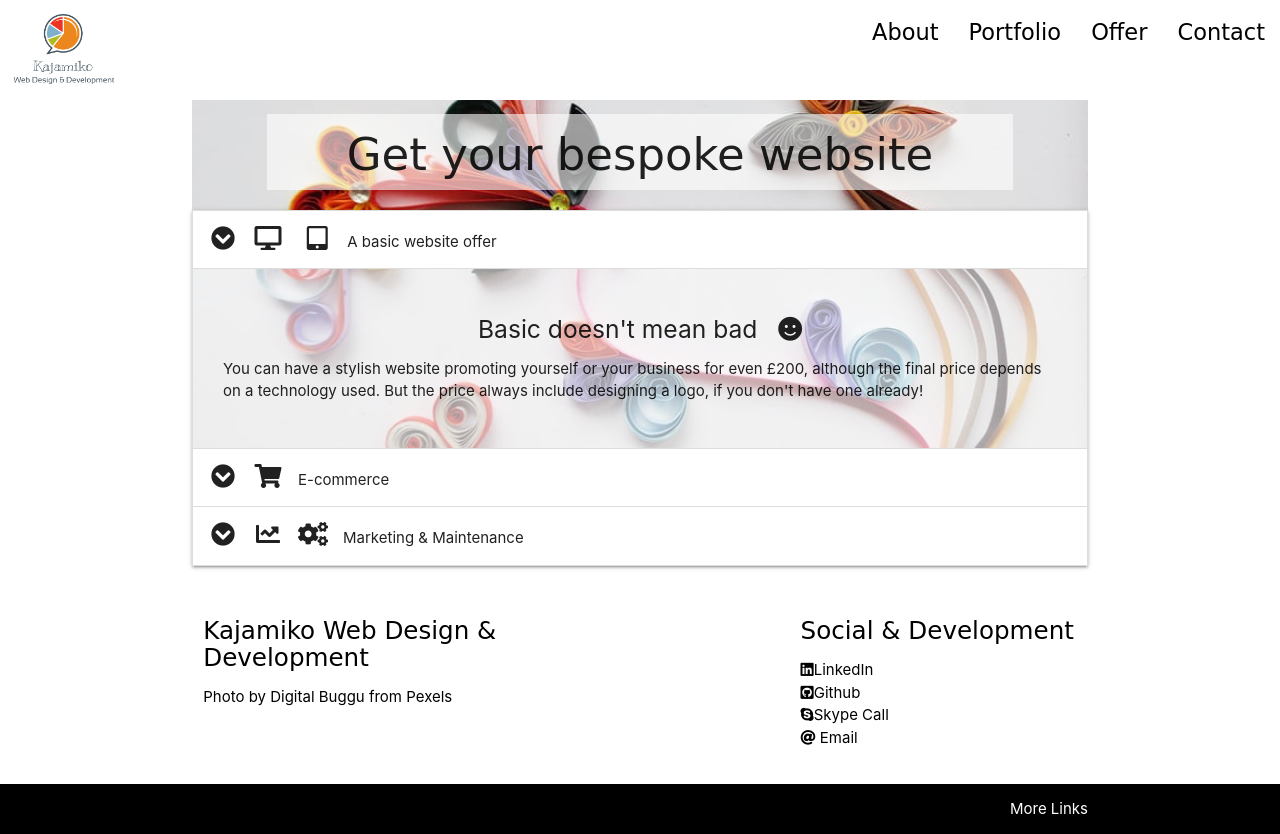
After one commit to kajamiko/homepage, a Flask app: page /offer in a window 1280 px wide. The commit adds this page. Run offline with Flask 2, Linux system fonts and the light colour scheme; some libraries are stand-ins or nearby versions; some web fonts are replaced.

Commit message:
Added offer page and styled it nicely

```diff
--- a/homepage/run.py
+++ b/homepage/run.py
@@ -63,6 +63,11 @@ def success():
     return render_template('success.html')
 
 
+@app.route('/offer')
+def offer():
+
+    return render_template('offer.html')
+
 if __name__ == '__main__':
     if 'liveconsole' not in gethostname():
         app.run(host=os.getenv('IP'), port=int(os.getenv('PORT')), debug=True)
--- a/homepage/static/css/style.css
+++ b/homepage/static/css/style.css
@@ -53,10 +53,15 @@
   		color: black;
   	}
   	/*sidenav style*/
-  	#mobile-demo a{
+  	#mobile-demo a, #title{
   		font-family: 'Kranky', cursive;
   		font-size: 3em;
   	}
+
+  	.transparent-div{
+  	  background-color: rgba(255, 255, 255, 0.6);
+  	}
+
   	#mobile-demo a:hover{
   		 text-decoration: underline;
   		font-weight: bold;
@@ -98,6 +103,13 @@
   		padding-top: 50px;
   	}
 
+  	#offer{
+  	  padding-top: 50px;
+  	  background-image: url('../images/pexels-flowers.jpeg');
+      background-position: center;
+      background-repeat: no-repeat; /* Do not repeat the image */
+      background-size: cover;
+  	}
 
   	/*Materialize*/
 
@@ -143,7 +155,13 @@
    }
    textarea{height: 8rem;}
 
+
+   /*Tablets*/
   	@media (max-width: 992px) {
+
+      .collapse{
+        font-size: 2em;
+      }
 	  	#logo{
 	  		display: none;
 	  	}
@@ -183,7 +201,8 @@
   		    padding: 15px 8px 15px 8px;
   		  }
 	  	}
-	  	/*iPhone X etc*/
+
+	 /*iPhone X etc*/
 	  	@media (max-width: 767.98px) {
 
 
--- /dev/null
+++ b/homepage/static/js/collapse.js
@@ -0,0 +1,6 @@
+ document.addEventListener('DOMContentLoaded', function() {
+    var elem = document.querySelector('.collapsible.expandable');
+    var instance = M.Collapsible.init(elem, {
+    accordion: false
+    });
+  });
--- a/homepage/templates/base.html
+++ b/homepage/templates/base.html
@@ -37,7 +37,7 @@
       <ul class="right hide-on-med-and-down">
         <li><a class="black-text" href="{{ url_for('index') }}">About</a></li>
         <li><a class="black-text"  href="">Portfolio</a></li>
-        <li><a class="black-text"  href="">Offer</a></li>
+        <li><a class="black-text"  href="{{ url_for('offer') }}">Offer</a></li>
         <li><a class="black-text"  href="{{ url_for('contact') }}">Contact</a></li>
       </ul>
     </div>
@@ -51,7 +51,7 @@
           <li><a class="black-text"  href="badges.html">Portfolio</a></li>
         </div>
         <div class="sidenav-div">
-          <li><a class="black-text"  href="collapsible.html">Offer</a></li>
+          <li><a class="black-text"  href="{{ url_for('offer') }}">Offer</a></li>
         </div>
         <div class="sidenav-div">
           <li><a class="black-text"  href="{{ url_for('contact') }}">Contact</a></li>
@@ -96,5 +96,6 @@
         </footer>
 <script type="text/javascript" src="{{ url_for('static', filename='js/sidenav.js') }}"></script>
 <script type="text/javascript" src="{{ url_for('static', filename='js/slide.js') }}"></script>
+<script type="text/javascript" src="{{ url_for('static', filename='js/collapse.js') }}"></script>
 </body>
 </html>
--- /dev/null
+++ b/homepage/templates/offer.html
@@ -0,0 +1,60 @@
+{% extends 'base.html' %}
+{% block title %}
+
+  <title> Contact Kajamiko </title>
+{% endblock %}
+
+{% block content %}
+<div id="offer" class=" container">
+  <div class="row">
+    <div class="transparent-div col l10 offset-l1 s8 offset-s2">
+      <h5 id="title" class=" center-align"> Get your bespoke website </h5>
+    </div>
+  </div>
+    <ul id="" class=" collapsible expandable">
+      <li class="active">
+        <div class="collapse collapsible-header">
+
+            <div class="col s3"><i class=" fas fa-chevron-circle-down"></i></div>
+            <div class="col s9">
+              <i class="fas fa-desktop"></i> <i class="fas fa-tablet-alt"></i>A basic website offer
+          </div>
+
+        </div>
+        <div class="transparent-div collapse collapsible-body">
+          <h5 class="center-align">Basic doesn't mean bad &nbsp; <i class="fas fa-smile"></i></h5>
+          <p> You can have a stylish website promoting yourself or your business for even £200, although the final price depends on a technology used. But the price always include designing a logo, if you don't have one already!</p>
+          </div>
+      </li>
+      <li>
+        <div class="collapse collapsible-header">
+          <div class="col s3"><i class=" fas fa-chevron-circle-down"></i></div>
+            <div class="col s9">
+            <i class="fas fa-shopping-cart"></i>E-commerce</div>
+        </div>
+        <div class="transparent-div collapse collapsible-body">
+          <h4 class="center-align">It would be a great thing to sell your products online!</h4>
+          <p> If an eye-cathing website with a functional and secure online store is all you need, don't hesitate to contact me to get a quote.</p>
+          </div>
+      </li>
+      <li>
+        <div class="collapse collapsible-header">
+          <div class="col s3"><i class=" fas fa-chevron-circle-down"></i></div>
+            <div class="col s9">
+              <i class="fas fa-chart-line"></i><i class="fas fa-cogs"></i>Marketing & Maintenance
+            </div>
+        </div>
+        <div class="transparent-div collapse collapsible-body">
+          <h4 class="center-align">Your business may be small, but it deserves good advice and smooth online service.</h4>
+          <p> Marketing and business promotion may be challenging, if all you did so far was just your profession. Don't worry! I'll help with that as well.</p>
+          <p> Maintenance prices start from £25/month. </p>
+
+        </div>
+      </li>
+    </ul>
+
+    </div>
+
+</div>
+
+{% endblock %}
```
Also changed, not shown: homepage/static/images/pexels-flowers.jpeg (added).
